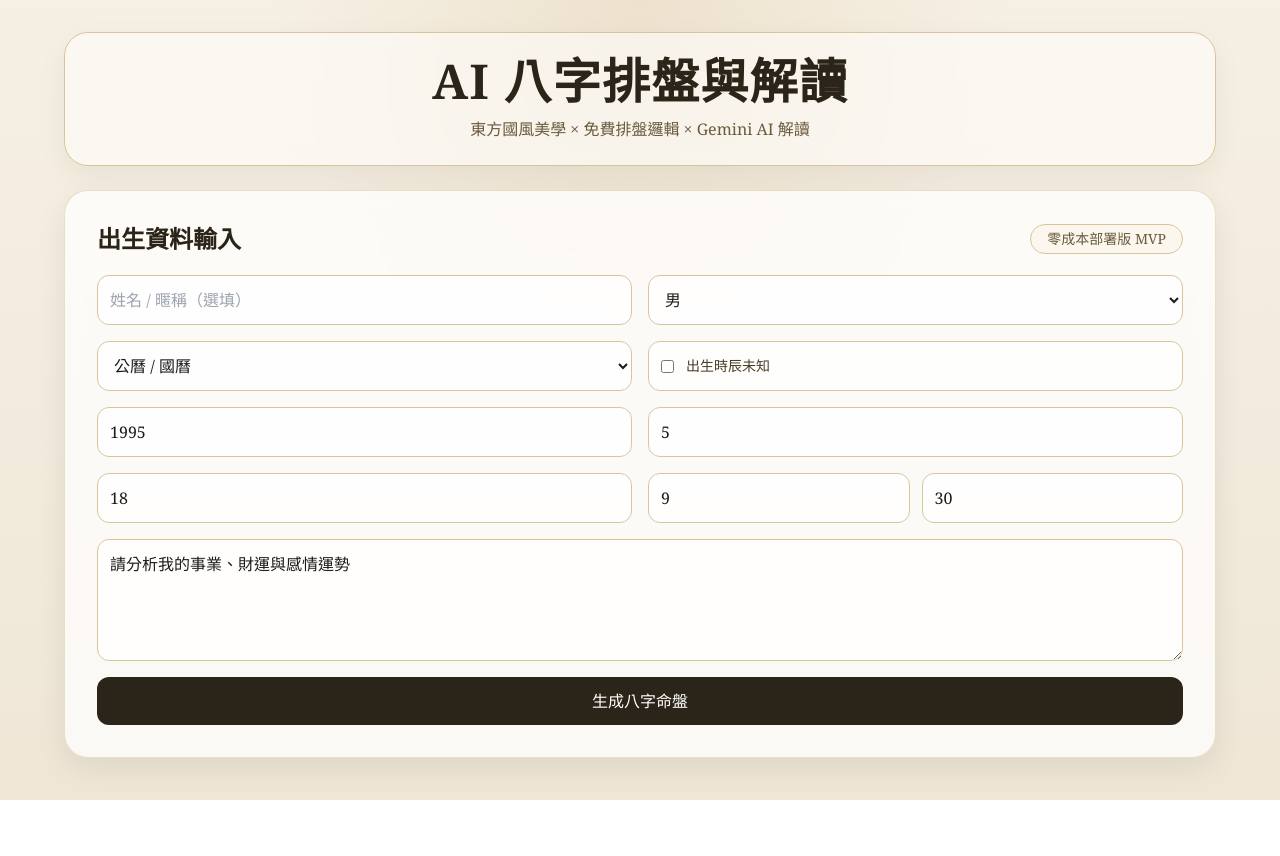
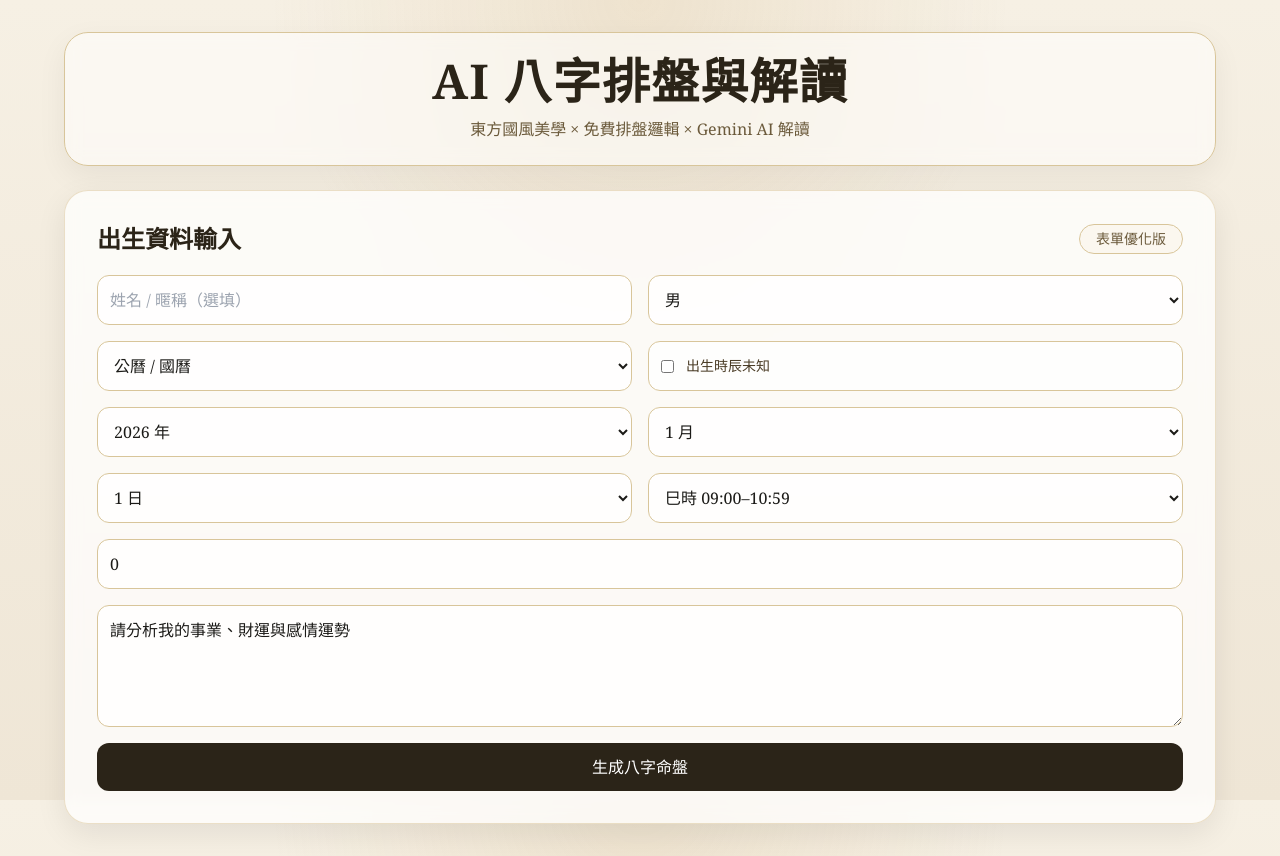
Before and after one commit to 10584826/Bazi, a React (Vite) app: page / in a window 1280 px wide. Before the commit the page ends 800 px from the top, so only its background shows below. Built offline with nearby package versions, Linux system fonts and the light colour scheme.

Commit message:
Prepare Azure App Service deployment

```diff
--- a/src/App.jsx
+++ b/src/App.jsx
@@ -1,6 +1,28 @@
 import { useMemo, useState } from "react";
 import { calculateBazi } from "./lib/bazi";
 import { buildBaziPrompt } from "./lib/prompt";
+
+const currentYear = new Date().getFullYear();
+
+const yearOptions = Array.from({ length: 136 }, (_, i) => currentYear - i); // 例如 2035 ~ 1900 左右
+const monthOptions = Array.from({ length: 12 }, (_, i) => i + 1);
+const dayOptions = Array.from({ length: 31 }, (_, i) => i + 1);
+
+const shichenOptions = [
+  { label: "子時 23:00–00:59", hour: 23 },
+  { label: "丑時 01:00–02:59", hour: 1 },
+  { label: "寅時 03:00–04:59", hour: 3 },
+  { label: "卯時 05:00–06:59", hour: 5 },
+  { label: "辰時 07:00–08:59", hour: 7 },
+  { label: "巳時 09:00–10:59", hour: 9 },
+  { label: "午時 11:00–12:59", hour: 11 },
+  { label: "未時 13:00–14:59", hour: 13 },
+  { label: "申時 15:00–16:59", hour: 15 },
+  { label: "酉時 17:00–18:59", hour: 17 },
+  { label: "戌時 19:00–20:59", hour: 19 },
+  { label: "亥時 21:00–22:59", hour: 21 },
+  { label: "不確定", hour: null },
+];
 
 function PillarCard({ title, gan, zhi, tenGod, hiddenStems }) {
   return (
@@ -53,12 +75,13 @@ export default function App() {
     name: "",
     gender: "male",
     calendarType: "solar",
-    year: 1995,
-    month: 5,
-    day: 18,
+    year: currentYear,
+    month: 1,
+    day: 1,
     hour: 9,
-    minute: 30,
+    minute: 0,
     unknownHour: false,
+    shichen: 9,
     question: "請分析我的事業、財運與感情運勢",
   });
 
@@ -81,6 +104,35 @@ export default function App() {
     ];
   }, [result]);
 
+  const handleShichenChange = (value) => {
+    const selected = shichenOptions.find((opt) => String(opt.hour) === value);
+    if (!selected || selected.hour === null) {
+      setField("unknownHour", true);
+      setField("hour", 0);
+      setField("minute", 0);
+      setField("shichen", "");
+      return;
+    }
+
+    setField("unknownHour", false);
+    setField("hour", selected.hour);
+    setField("minute", 0);
+    setField("shichen", selected.hour);
+  };
+
+  const handleUnknownHourToggle = (checked) => {
+    setField("unknownHour", checked);
+    if (checked) {
+      setField("hour", 0);
+      setField("minute", 0);
+      setField("shichen", "");
+    } else {
+      setField("hour", 9);
+      setField("minute", 0);
+      setField("shichen", 9);
+    }
+  };
+
   const handleGenerate = async () => {
     setLoading(true);
     setAiText("");
@@ -97,10 +149,23 @@ export default function App() {
         body: JSON.stringify({ prompt }),
       });
 
-      const data = await res.json();
+      const rawText = await res.text();
+      let data = {};
+
+      try {
+        data = rawText ? JSON.parse(rawText) : {};
+      } catch {
+        throw new Error(`後端回傳不是合法 JSON：${rawText || "空回應"}`);
+      }
 
       if (!res.ok) {
-        throw new Error(data.error || "API 呼叫失敗");
+        throw new Error(
+          `${data.error || "API 呼叫失敗"}：${
+            typeof data.detail === "string"
+              ? data.detail
+              : JSON.stringify(data.detail || {})
+          }`
+        );
       }
 
       setAiText(data.text || "AI 沒有回傳內容");
@@ -127,7 +192,7 @@ export default function App() {
           <div className="mb-5 flex flex-wrap items-center justify-between gap-3">
             <h2 className="text-2xl font-bold text-[#2b2418]">出生資料輸入</h2>
             <span className="rounded-full border border-[#d8c59a] bg-[#fbf7ef] px-4 py-1 text-sm text-[#6b5a3b]">
-              零成本部署版 MVP
+              表單優化版
             </span>
           </div>
 
@@ -161,50 +226,70 @@ export default function App() {
               <input
                 type="checkbox"
                 checked={form.unknownHour}
-                onChange={(e) => setField("unknownHour", e.target.checked)}
+                onChange={(e) => handleUnknownHourToggle(e.target.checked)}
               />
               出生時辰未知
             </label>
 
-            <input
-              type="number"
+            <select
               className="rounded-xl border border-[#d8c59a] bg-white/80 p-3 outline-none focus:ring-2 focus:ring-[#c8a96a]"
               value={form.year}
               onChange={(e) => setField("year", Number(e.target.value))}
-              placeholder="西元年"
-            />
-            <input
-              type="number"
+            >
+              {yearOptions.map((y) => (
+                <option key={y} value={y}>
+                  {y} 年
+                </option>
+              ))}
+            </select>
+
+            <select
               className="rounded-xl border border-[#d8c59a] bg-white/80 p-3 outline-none focus:ring-2 focus:ring-[#c8a96a]"
               value={form.month}
               onChange={(e) => setField("month", Number(e.target.value))}
-              placeholder="月"
-            />
-            <input
-              type="number"
+            >
+              {monthOptions.map((m) => (
+                <option key={m} value={m}>
+                  {m} 月
+                </option>
+              ))}
+            </select>
+
+            <select
               className="rounded-xl border border-[#d8c59a] bg-white/80 p-3 outline-none focus:ring-2 focus:ring-[#c8a96a]"
               value={form.day}
               onChange={(e) => setField("day", Number(e.target.value))}
-              placeholder="日"
+            >
+              {dayOptions.map((d) => (
+                <option key={d} value={d}>
+                  {d} 日
+                </option>
+              ))}
+            </select>
+
+            <select
+              className="rounded-xl border border-[#d8c59a] bg-white/80 p-3 outline-none focus:ring-2 focus:ring-[#c8a96a]"
+              value={form.shichen === "" ? "" : String(form.shichen)}
+              onChange={(e) => handleShichenChange(e.target.value)}
+              disabled={form.unknownHour}
+            >
+              {shichenOptions.map((opt) => (
+                <option key={opt.label} value={opt.hour === null ? "" : String(opt.hour)}>
+                  {opt.label}
+                </option>
+              ))}
+            </select>
+
+            <input
+              type="number"
+              min="0"
+              max="59"
+              className="rounded-xl border border-[#d8c59a] bg-white/80 p-3 outline-none focus:ring-2 focus:ring-[#c8a96a] md:col-span-2"
+              value={form.minute}
+              onChange={(e) => setField("minute", Number(e.target.value))}
+              placeholder="分鐘（選填，預設 0）"
+              disabled={form.unknownHour}
             />
-            <div className="grid grid-cols-2 gap-3">
-              <input
-                type="number"
-                className="rounded-xl border border-[#d8c59a] bg-white/80 p-3 outline-none focus:ring-2 focus:ring-[#c8a96a]"
-                value={form.hour}
-                onChange={(e) => setField("hour", Number(e.target.value))}
-                placeholder="時"
-                disabled={form.unknownHour}
-              />
-              <input
-                type="number"
-                className="rounded-xl border border-[#d8c59a] bg-white/80 p-3 outline-none focus:ring-2 focus:ring-[#c8a96a]"
-                value={form.minute}
-                onChange={(e) => setField("minute", Number(e.target.value))}
-                placeholder="分"
-                disabled={form.unknownHour}
-              />
-            </div>
 
             <textarea
               className="rounded-xl border border-[#d8c59a] bg-white/80 p-3 outline-none focus:ring-2 focus:ring-[#c8a96a] md:col-span-2"
```
